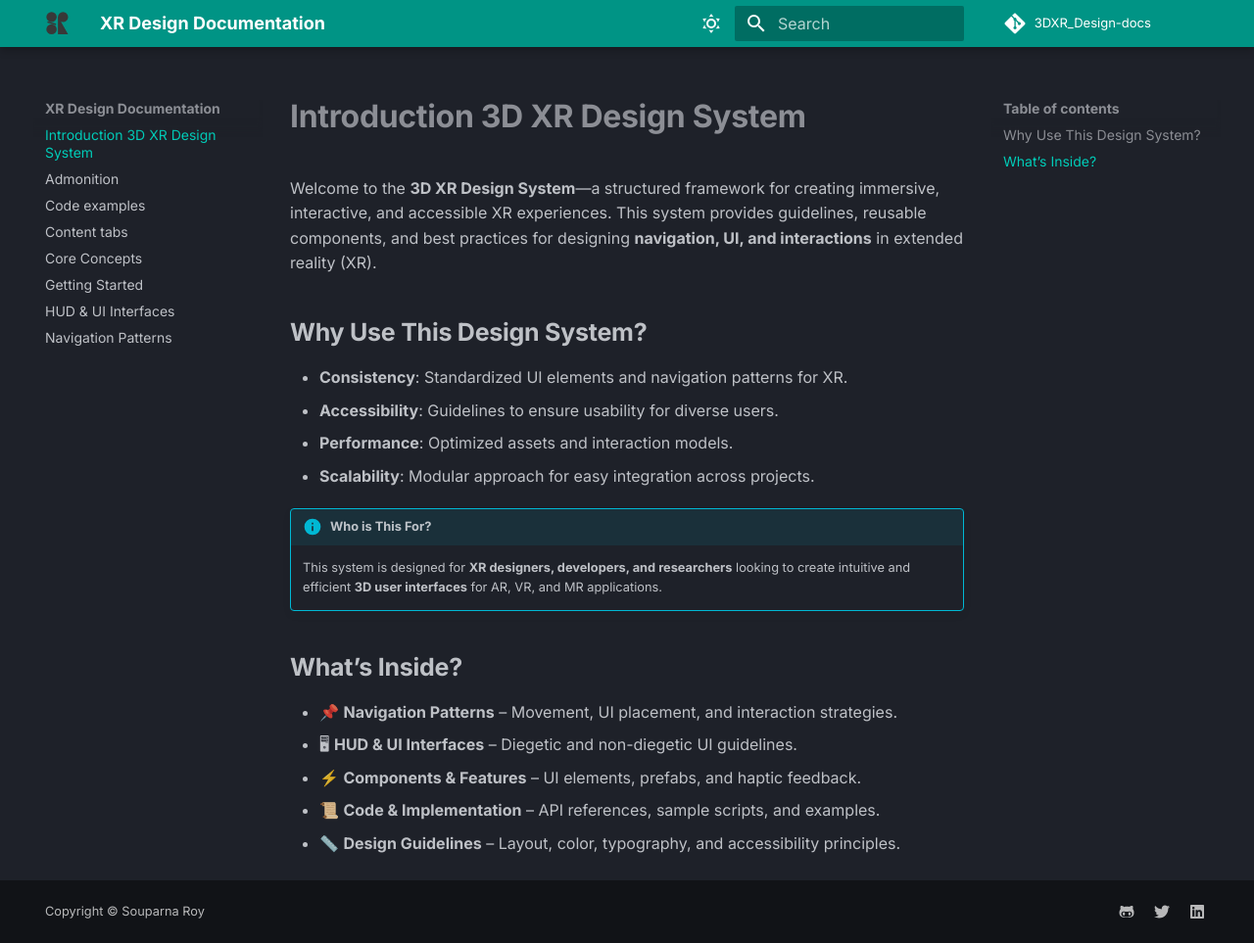
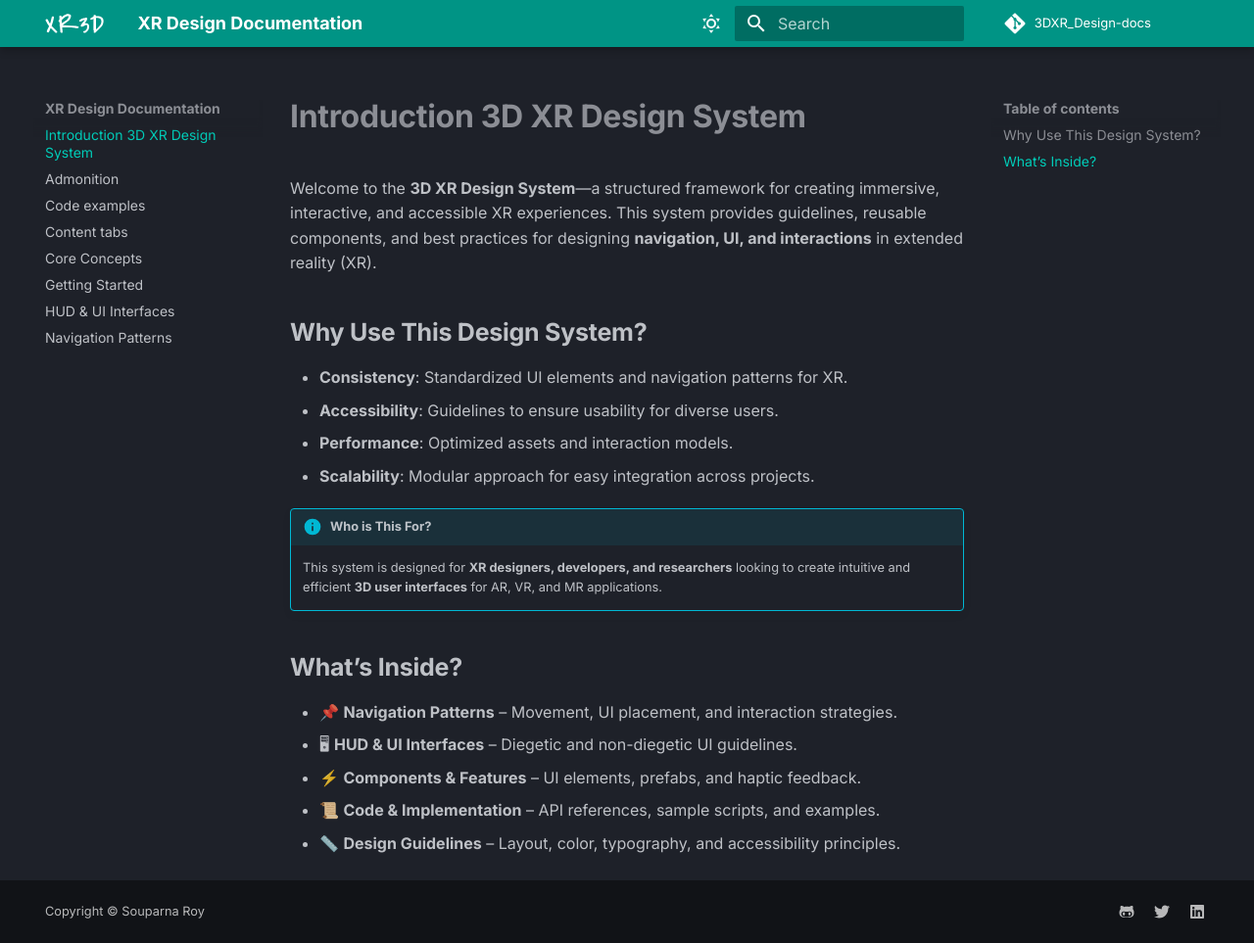
Before and after one commit to knorrsoupy/3DXR_Design-documentation, an MkDocs documentation site: the page built from docs/index.md, in a window 1280 px wide and 963 px high. Shown: the whole window at 98% size. Built offline with MkDocs 1.6.1 and Material for MkDocs 9.7.7, drawn with Linux system fonts in a browser that asks for light colours; some web fonts are replaced; comment, search, counter and statistics services are not loaded.

Commit message:
added svg

```diff
--- a/mkdocs.yml
+++ b/mkdocs.yml
@@ -7,8 +7,8 @@ theme:
   font:
     text: Inter
     code: Red Hat Mono
-  logo: ./assets/images/logo_soup.svg # Path to the logo image
-  favicon: ./assets/images/logo_soup.svg # Path to the favicon image
+  logo: ./assets/images/XR3D.svg # Path to the logo image
+  favicon: ./assets/images/XR3D.svg # Path to the favicon image
   feature:
     - navigation.footer
   palette:
```
Also changed, not shown: docs/assets/images/XR3D.svg (added).
